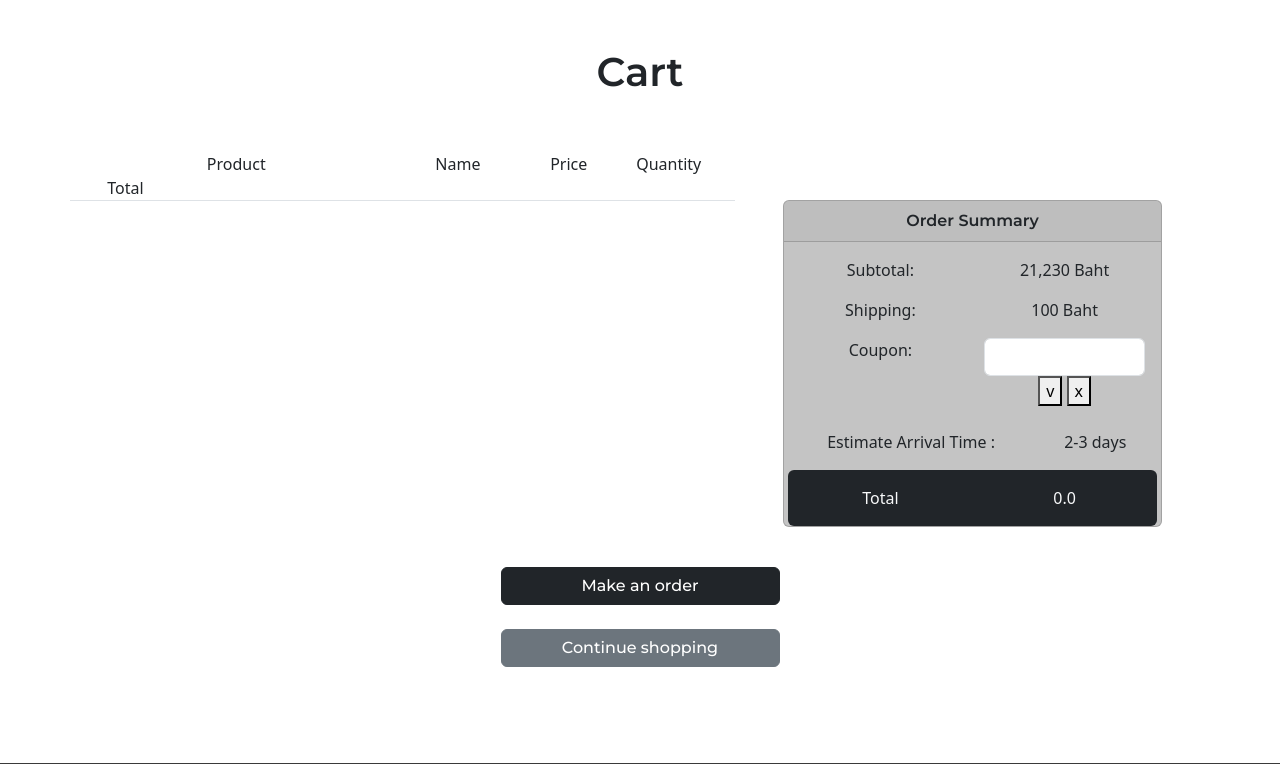
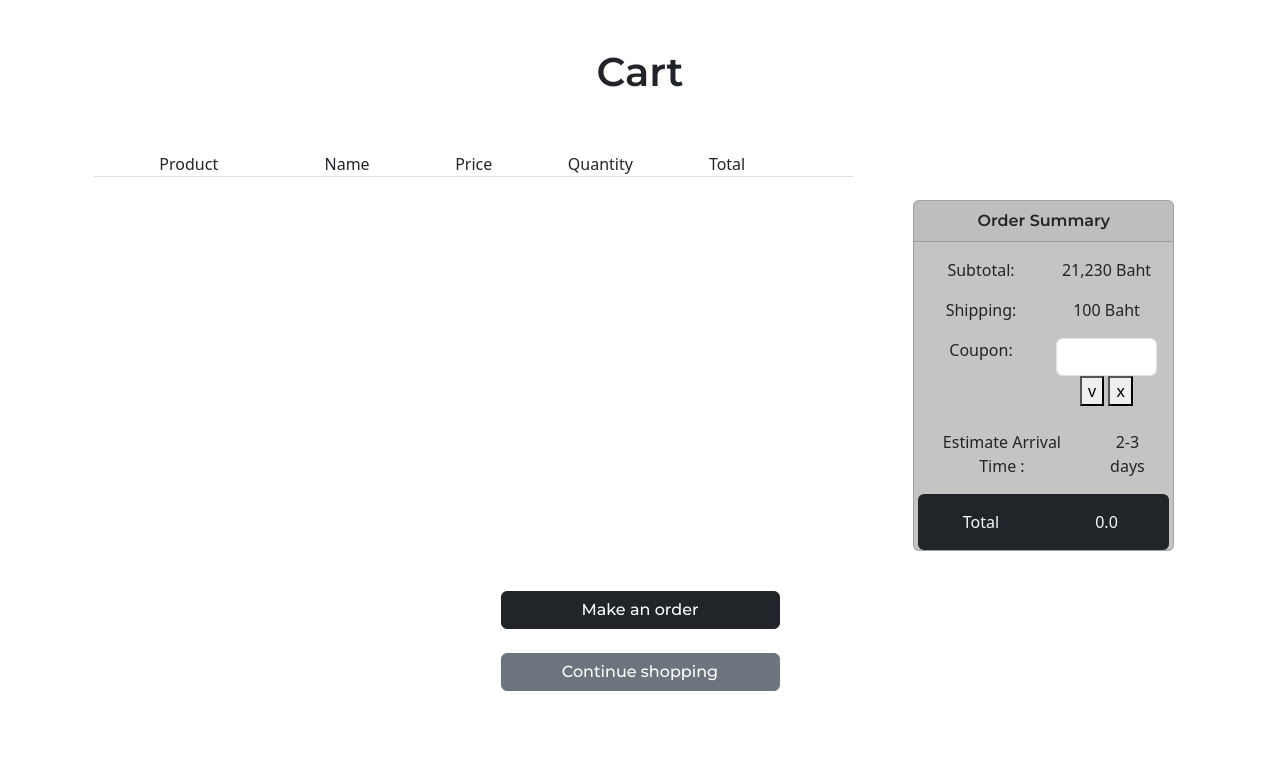
Before and after one commit to BKOPYZ/kendoshop, a Django app: page /cart/cart/ in a window 1280 px wide. Shown: the part 115-879 px from the top of the page. Run offline with Django 5.2, Linux system fonts and the light colour scheme; some libraries are stand-ins or nearby versions.

Commit message:
fix: change layout in cart page

```diff
--- a/templates/cart/cart.html
+++ b/templates/cart/cart.html
@@ -1,5 +1,6 @@
 <!-- prettier-ignore-->
 {% extends 'core/header.html' %} {% load humanize %}{% block wrapper %}{% load static %}{% load mathfilters %}
+
 <body class="d-flex flex-column">
   <div id="header"></div>
 
@@ -11,58 +12,45 @@
         </div>
       </div>
       <div class="row">
-        <div class="container col-lg-7 col-12" id="order">
+        <div class="container col-lg-8 col-12 mx-auto" id="order">
           <div class="row border-bottom">
-            <label class="col-6">Product</label>
+            <label class="col-3">Product</label>
             <label class="col-2">Name</label>
             <label class="col-2">Price</label>
-            <label class="col-1">Quantity</label>
+            <label class="col-2">Quantity</label>
             <label class="col-2">Total</label>
           </div>
           {% for product, quantity in cart_products%}
-          <div class="row mt-3" id="{{product.product_id}}_row_product">
-            <div class="col-6">
-              <img
-                src="{{product.image.url}}"
-                alt="{{product.name}}"
-                class="img-fluid w-25"
-              />
+          <div class="row my-auto" id="{{product.product_id}}_row_product">
+            <div class="col-3">
+              <img src="{{product.image.url}}" alt="{{product.name}}" class="img-fluid w-50" />
             </div>
-            <label class="col-2 pt-4">{{product.name}} </label>
-            <label class="col-2 pt-4">{{product.price|intcomma}} </label>
-            <button
-              class="col-1 my-4 btn btn-secondary"
-              onclick="increase(event, this)"
-              value="{{product.product_id}}"
-            >
-              +
-            </button>
-            <div>
-              x<label class="col-1 pt-4" id="{{product.product_id}}_quantity"
-                >{{quantity}}</label
-              >
+            <label class="col-2 my-auto">{{product.name}} </label>
+            <label class="col-2 my-auto">{{product.price|intcomma}} </label>
+            <div class="col-2 d-flex">
+              <button class="col-3 my-auto btn btn-secondary" onclick="increase(event, this)"
+                value="{{product.product_id}}">
+                +
+              </button>
+              <div class="mx-4 d-flex align-items-center">
+                x<label class="my-auto" id="{{product.product_id}}_quantity">{{quantity}}</label>
+              </div>
+
+              <button class="col-3 my-auto btn btn-secondary" onclick="decrease(event, this)"
+                value="{{product.product_id}}">
+                -
+              </button>
             </div>
-            <label class="col-2 pt-4" id="{{product.product_id}}_price"
-              >{{product.price|mul:quantity|intcomma}}</label
-            >
-            <button
-              class="col-1 my-4 btn btn-secondary"
-              onclick="decrease(event, this)"
-              value="{{product.product_id}}"
-            >
-              -
-            </button>
-            <button
-              class="col-1 my-4 btn btn-secondary"
-              onclick="delete_item(event, this)"
-              value="{{product.product_id}}"
-            >
+            <label class="col-2 my-auto"
+              id="{{product.product_id}}_price">{{product.price|mul:quantity|intcomma}}</label>
+            <button class="col-1 my-auto btn btn-secondary" onclick="delete_item(event, this)"
+              value="{{product.product_id}}">
               X
             </button>
           </div>
           {% endfor %}
         </div>
-        <div class="col-lg-5 col-12 d-flex justify-content-center mt-5">
+        <div class="col-lg-3 col-12 d-flex justify-content-center mt-5 mx-auto">
           <div class="card text-dark" style="background-color: #c4c4c4">
             <div class="card-header px-5 montserrat-bold">Order Summary</div>
             <div class="card-body container pb-0">
@@ -104,24 +92,14 @@
         <div class="mx-auto mt-4">
           <form action="./" method="post">
             {% csrf_token %}
-            <button
-              class="btn btn-dark w-25 px-3 montserrat-light"
-              type="submit"
-              name="submit"
-              value="True"
-            >
+            <button class="btn btn-dark w-25 px-3 montserrat-light" type="submit" name="submit" value="True">
               Make an order
             </button>
           </form>
         </div>
         <div class="mx-auto mt-4">
           <a href="{% url 'core:product' %}">
-            <button
-              class="btn btn-secondary w-25 px-3 montserrat-light"
-              type="submit"
-              name="submit"
-              value="True"
-            >
+            <button class="btn btn-secondary w-25 px-3 montserrat-light" type="submit" name="submit" value="True">
               Continue shopping
             </button>
           </a>
@@ -132,11 +110,8 @@
 
   <div id="footer"></div>
 </body>
-<script
-  src="https://cdn.jsdelivr.net/npm/bootstrap@5.3.3/dist/js/bootstrap.bundle.min.js"
-  integrity="sha384-YvpcrYf0tY3lHB60NNkmXc5s9fDVZLESaAA55NDzOxhy9GkcIdslK1eN7N6jIeHz"
-  crossorigin="anonymous"
-></script>
+<script src="https://cdn.jsdelivr.net/npm/bootstrap@5.3.3/dist/js/bootstrap.bundle.min.js"
+  integrity="sha384-YvpcrYf0tY3lHB60NNkmXc5s9fDVZLESaAA55NDzOxhy9GkcIdslK1eN7N6jIeHz" crossorigin="anonymous"></script>
 <script>
   function increase(e, button) {
     $.ajax({
@@ -181,7 +156,8 @@
         document.getElementById("totalprice").textContent = json.TotalPrice;
         if (json.remove) {
           document.getElementById(button.value + "_row_product").hidden = true;
-          document.getElementById("cart_quantity").textContent = json.CartLength;
+          document.getElementById("cart_quantity").textContent =
+            json.CartLength;
         }
       },
 
```
Also changed, not shown: kendo_shop.db.
